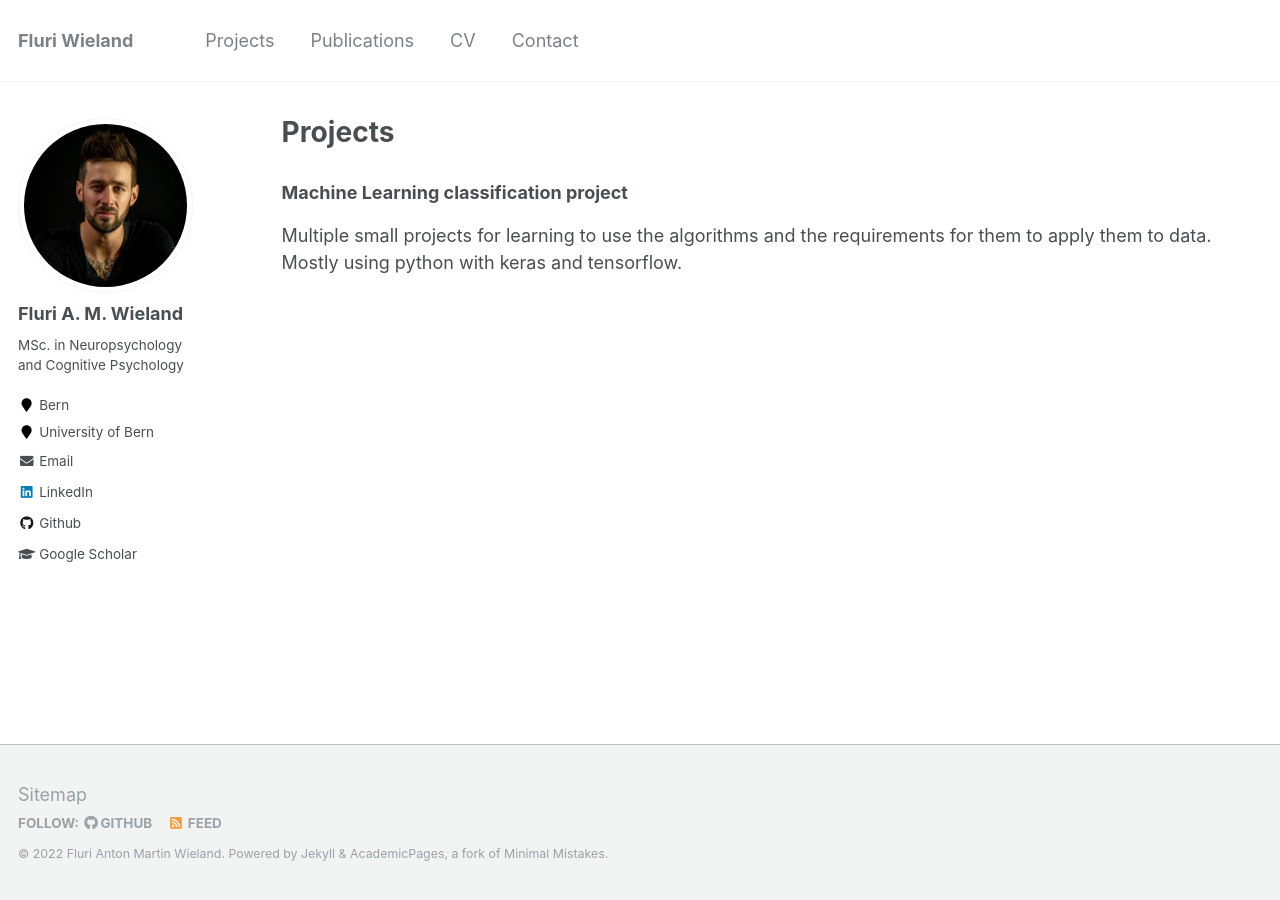
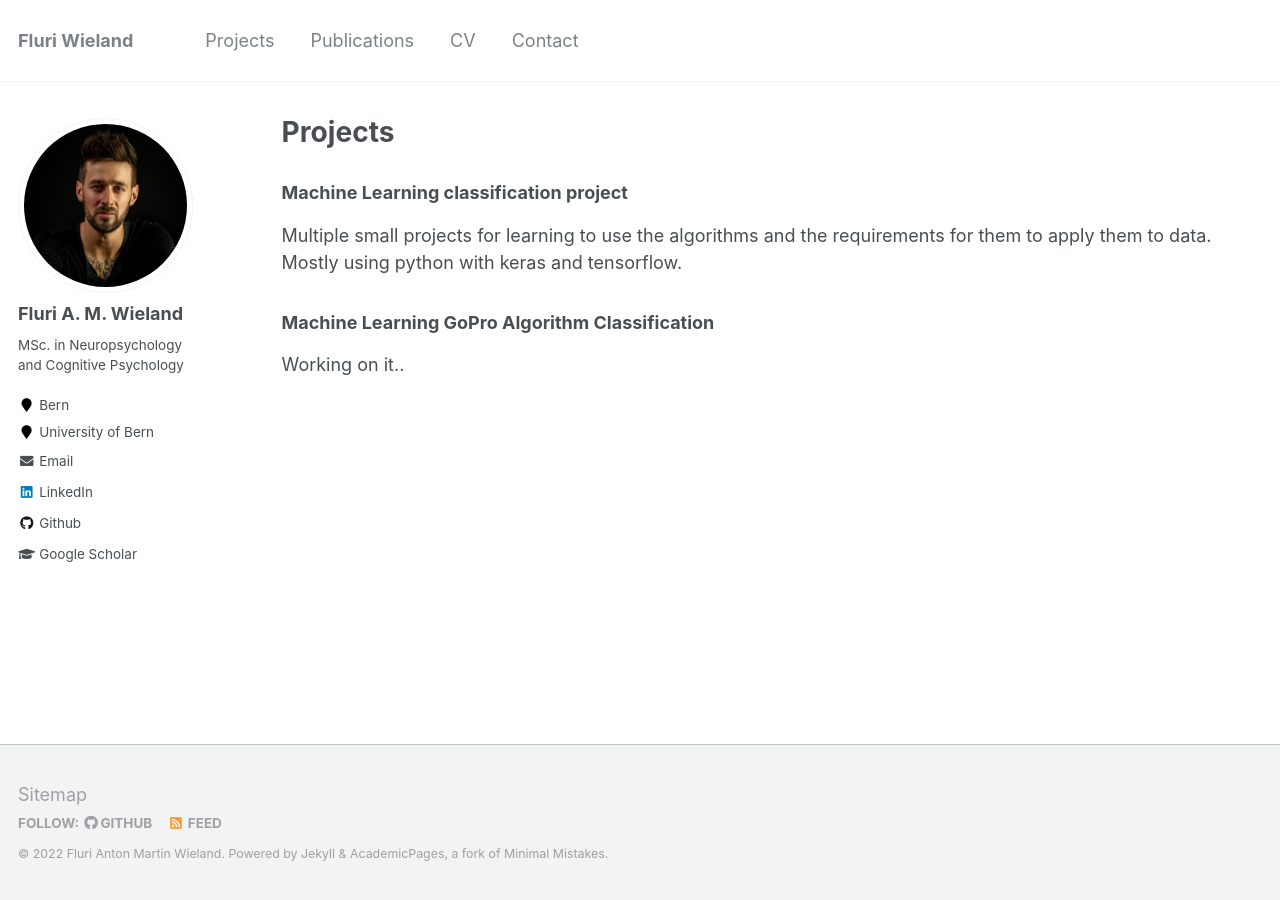
Before and after one commit to FluWieland/FluWieland.github.io, a Jekyll site: the page built from _pages/research.md, in a window 1280 px wide. Built offline with Jekyll 4.4.1, drawn with Linux system fonts in a browser that asks for light colours.

Commit message:
changed site of the Projects

```diff
--- a/_pages/research.md
+++ b/_pages/research.md
@@ -13,3 +13,8 @@ author_profile: true
 
 Multiple small projects for learning to use the algorithms and the requirements for them to apply them to data.
 Mostly using python with keras and tensorflow.
+
+
+### Machine Learning GoPro Algorithm Classification
+
+Working on it..
```
